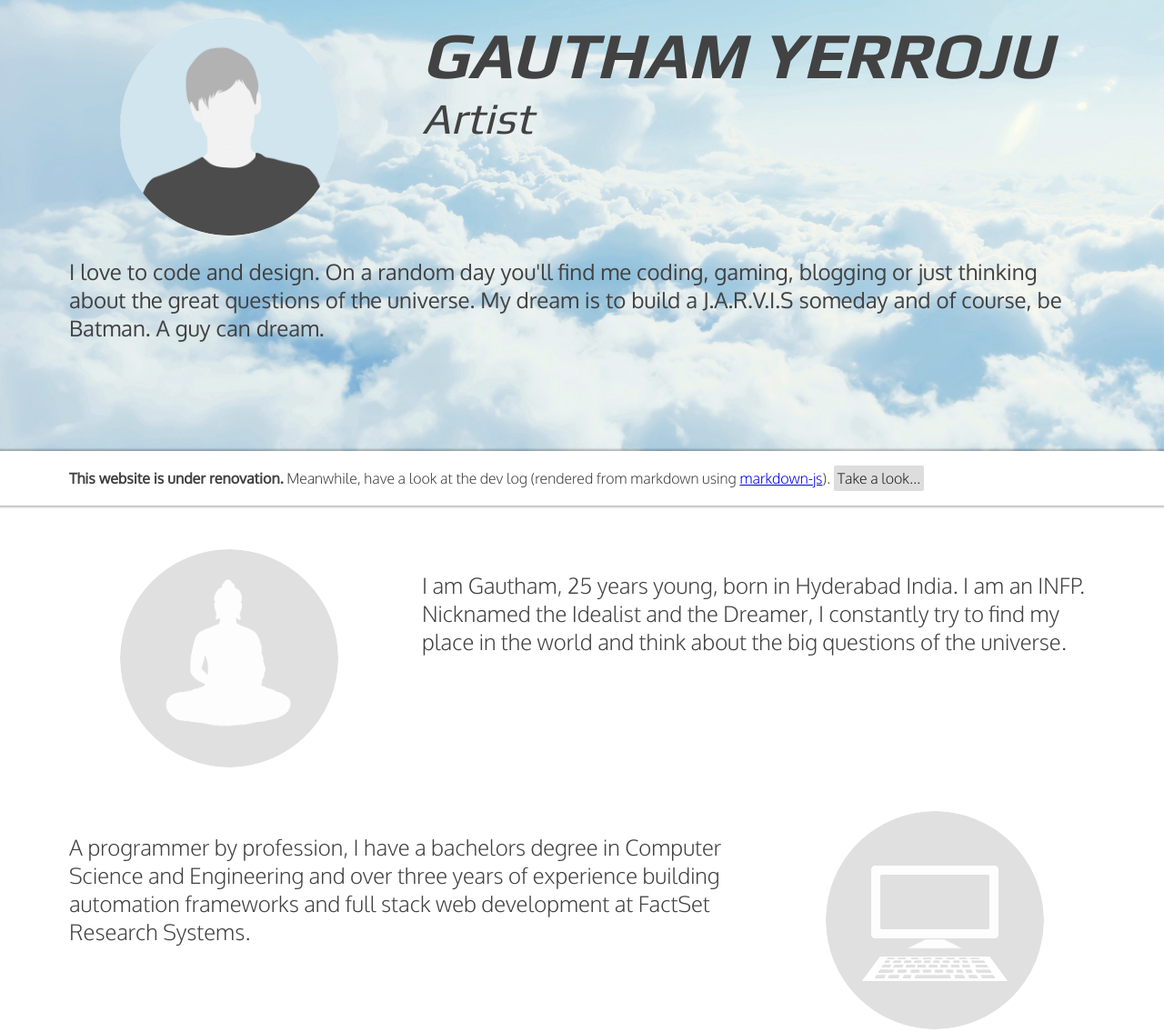
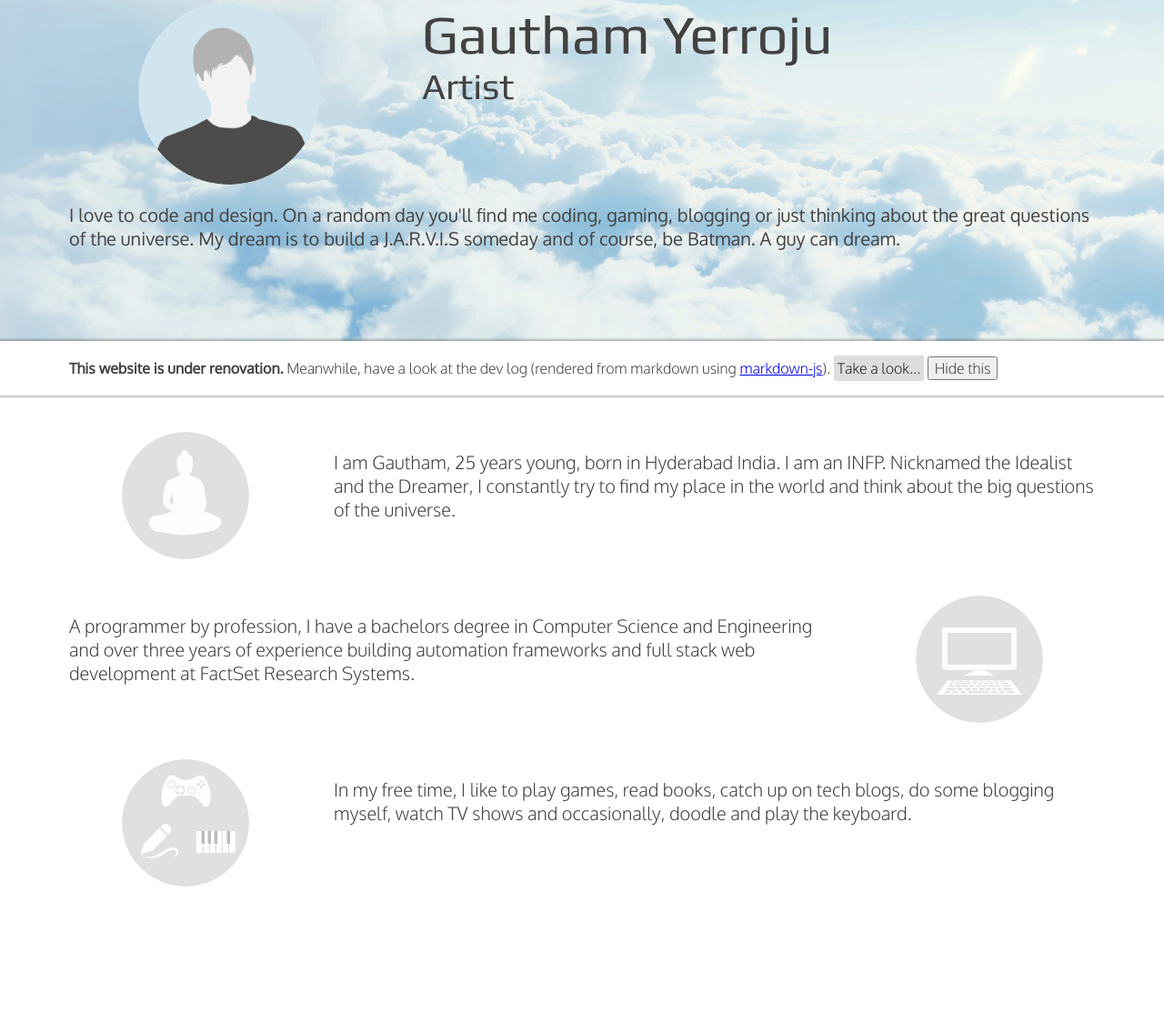
Before and after one commit to GauthamYerroju/personal-site, a plain HTML site: page index.html in a window 1280 px wide. Shown: the part 97-1232 px from the top of the page at 91% size. After the commit the page ends 1112 px from the top, so only its background shows below. Drawn offline with Linux system fonts and the light colour scheme.

Commit message:
Reduced font size, tweaked about text layout, added remove devlog button.

```diff
--- a/css/custom.css
+++ b/css/custom.css
@@ -27,6 +27,8 @@ html {
   box-sizing: inherit;
 }
 
+/*===========================*/
+
 body {
     color: #424242;
     background-color: white;
@@ -38,7 +40,7 @@ body {
     font-weight: 400;
 }
 .font--large {
-    font-size: 1.5em;
+    font-size: 1.25em;
 }
 .text--center {
     text-align: center;
@@ -116,6 +118,10 @@ img.em10 {
     height: 10em;
 }
 
+img.about-badge {
+    height: 7em;
+}
+
 
 @media (max-width: 768px) {
     .section.hero {
@@ -126,16 +132,12 @@ img.em10 {
 #hero-name {
     font-size: 3em;
     font-family: 'Play', sans-serif;
-    font-weight: bold;
-    font-style: italic;
-    text-transform: uppercase;
 }
 #hero-ticker li {
     list-style-type: none;
 
     font-size: 2em;
     font-family: 'Play', sans-serif;
-    font-style: italic;
 }
 #hero-ticker > ul {
     width: 100%;
--- a/index.html
+++ b/index.html
@@ -22,7 +22,6 @@
     <link rel="stylesheet" href="css/fluidable/fluidable-min.css">
 
     <link rel="stylesheet" href="css/custom.css">
-    <link rel="stylesheet" href="css/nav.css">
 </head>
 
 <body class="themable">
@@ -37,7 +36,6 @@
         <!-- <div>Social Network buttons here</div> -->
     </nav>
 
-
     <div class="section hero font--large themable">
         <div class="container">
             <div class="col-group">
@@ -45,7 +43,6 @@
                     <img src="images/user.png" class="responsive rounded em10" id="user" />
                 </div>
                 <div class="col-mb-12 col-6 col-dt-8">
-                    <!-- <div id="hero-name"><strong>Gautham Yerroju</strong></div> -->
                     <div id="hero-name">Gautham Yerroju</div>
                     <div id="hero-ticker">
                         <ul>
@@ -70,7 +67,7 @@
         <div class="container">
             <div class="col-group">
                 <div class="col-mb-12">
-                    <p><strong>This website is under renovation.</strong> Meanwhile, have a look at the dev log (rendered from markdown using <a href="https://github.com/evilstreak/markdown-js">markdown-js</a>). <button id="dev-log-toggle">Take a look...</button></p>
+                    <p><strong>This website is under renovation.</strong> Meanwhile, have a look at the dev log (rendered from markdown using <a href="https://github.com/evilstreak/markdown-js">markdown-js</a>). <button id="dev-log-toggle">Take a look...</button> <button id="dev-log-destroy">Hide this</button></p>
                     <div id="dev-log">
                         Loading dev log...
                     </div>
@@ -82,11 +79,11 @@
     <div class="section intro-me font--large">
         <div class="container">
             <div class="col-group">
-                <div class="col-mb-12 col-5 col-dt-4">
+                <div class="col-mb-12 col-5 col-dt-3">
                     <!-- http://www.freeimages.com/photo/buddha-1310506 -->
-                    <img src="images/buddha_light.png" class="responsive rounded em10" />
+                    <img src="images/buddha_light.png" class="responsive rounded about-badge" />
                 </div>
-                <div class="col-mb-12 col-7 col-dt-8">
+                <div class="col-mb-12 col-7 col-dt-9">
                     <p>
                         I am Gautham, <span id="age">25</span> years young, born in Hyderabad India. I am an INFP. Nicknamed the Idealist and the Dreamer, I constantly try to find my place in the world and think about the big questions of the universe.
                     </p>
@@ -98,15 +95,15 @@
         <div class="container">
             <div class="col-group">
                 <div class="col-mb-12 hide-tab">
-                    <img src="images/pc_light.png" class="responsive rounded em10" />
+                    <img src="images/pc_light.png" class="responsive rounded about-badge" />
                 </div>
-                <div class="col-mb-12 col-7 col-dt-8">
+                <div class="col-mb-12 col-7 col-dt-9">
                     <p>
                         A programmer by profession, I have a bachelors degree in Computer Science and Engineering and over three years of experience building automation frameworks and full stack web development at FactSet Research Systems.
                     </p>
                 </div>
-                <div class="hide-mb col-5 col-dt-4">
-                    <img src="images/pc_light.png" class="responsive rounded em10" />
+                <div class="hide-mb col-5 col-dt-3">
+                    <img src="images/pc_light.png" class="responsive rounded about-badge" />
                 </div>
             </div>
         </div>
@@ -114,10 +111,10 @@
     <div class="section intro-hobby font--large">
         <div class="container">
             <div class="col-group">
-                <div class="col-mb-12 col-5 col-dt-4">
-                    <img src="images/hobby_light.png" class="responsive rounded em10" />
+                <div class="col-mb-12 col-5 col-dt-3">
+                    <img src="images/hobby_light.png" class="responsive rounded about-badge" />
                 </div>
-                <div class="col-mb-12 col-7 col-dt-8">
+                <div class="col-mb-12 col-7 col-dt-9">
                     <p>
                         In my free time, I like to play games, read books, catch up on tech blogs, do some blogging myself, watch TV shows and occasionally, doodle and play the keyboard.
                     </p>
@@ -160,7 +157,10 @@
                     $("#dev-log-toggle").html("Take a look...");
                 }
             });
+        });
 
+        $("#dev-log-destroy").click(function() {
+            $(".section.devlog").hide();
         });
     </script>
 
```
